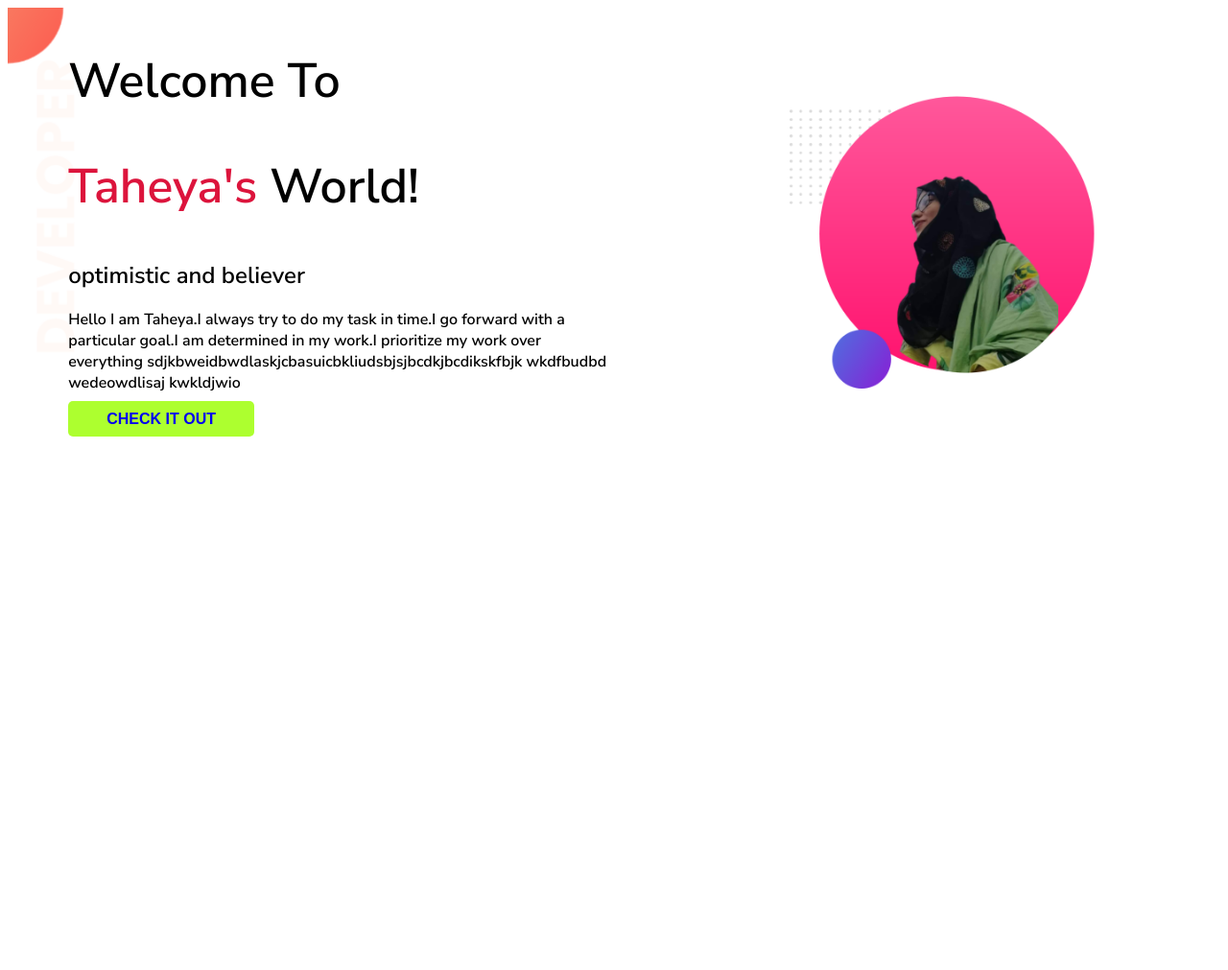
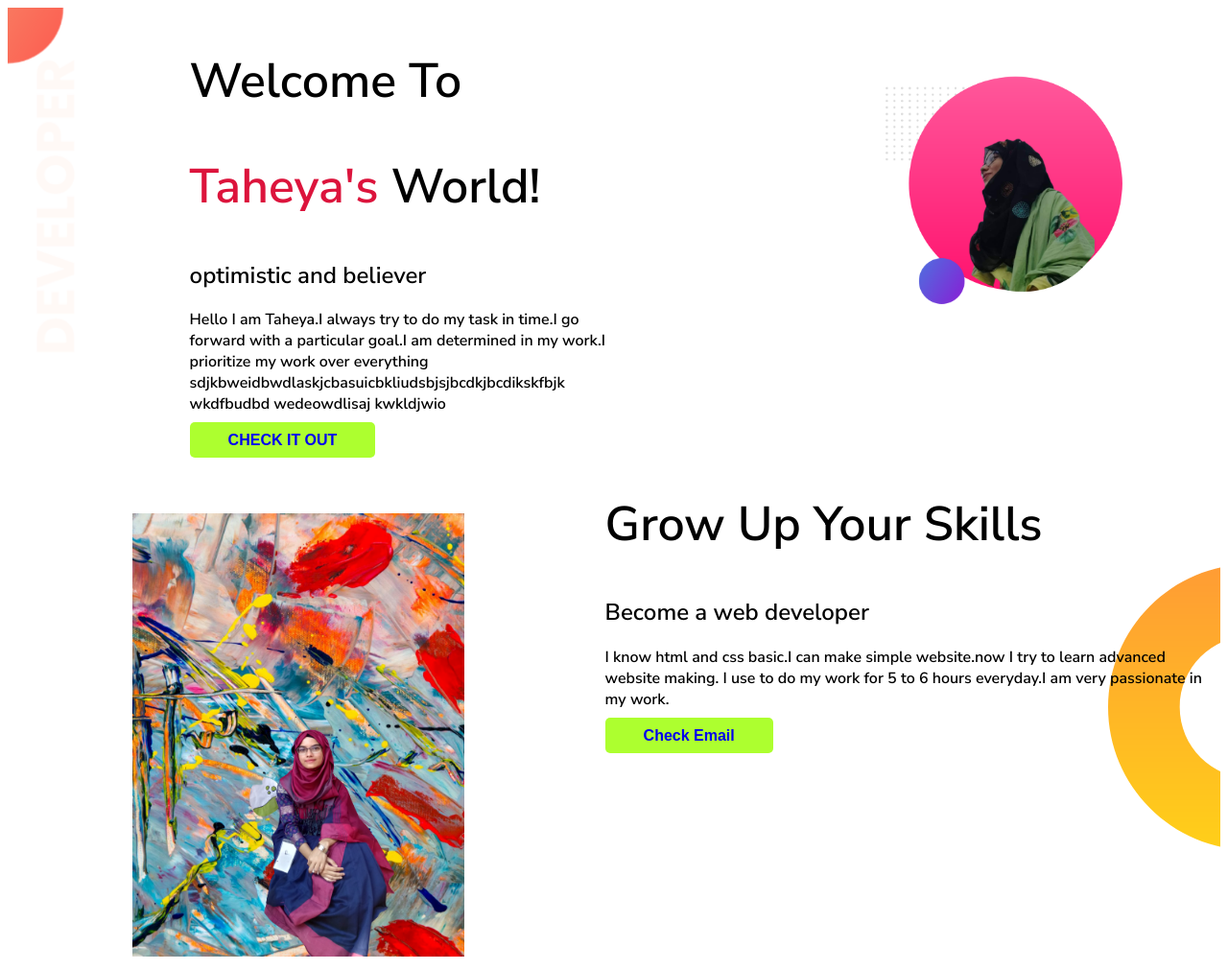
Before and after one commit to taheyasyed/my_portfolio, a plain HTML site: page index.html in a window 1280 px wide. Shown: the whole page at 96% size. Before the commit the page ends 800 px from the top, so only its background shows below. Drawn offline with Linux system fonts and the light colour scheme.

Commit message:
aim addedd

```diff
--- a/index.html
+++ b/index.html
@@ -22,6 +22,22 @@
          </div>
        <div class="half-width"><img src= "showOff/New Project.png" alt=""></div>
     </section>
+    <section class="fix-the-aim" >
+        <div id="sharee-img" >
+            <img src="showOff/shareepic.png" alt=""></div>
+        <div class="half-width" >
+            <h1>Grow Up Your Skills</h1>
+            <h2><b>Become a web developer</b></h2>
+           <p>I know html and css basic.I can make simple website.now I try to learn
+            advanced website making.
+            I use to do my work for 5 to 6 hours everyday.I am very passionate in my work.
+            </p>
+            <a class="link-button" target="blank"href="https://mail.google.com/mail/u/0/#inbox">Check Email</a>
+        </div>
+
+
+
+    </section>
 
 
 
--- a/style.css
+++ b/style.css
@@ -18,7 +18,7 @@ section {
 
 .half-width {
     width: 50%;
-    padding-left: 5%;
+    padding-left: 15%;
 
 }
 
@@ -26,6 +26,13 @@ section {
     width: 100%;
     padding-top: 15%;
 
+}
+
+#sharee-img img {
+    width: 80%;
+    padding-top: 15%;
+    padding-right: 80%;
+    padding-left: 30%;
 }
 
 .link-button {
@@ -42,3 +49,9 @@ section {
     background-repeat: no-repeat;
 
 }
+
+.fix-the-aim {
+    background-image: url(images/dream-bg.png);
+    background-repeat: no-repeat;
+    background-position: right;
+}
```
Also changed, not shown: showOff/shareepic.png (added).
